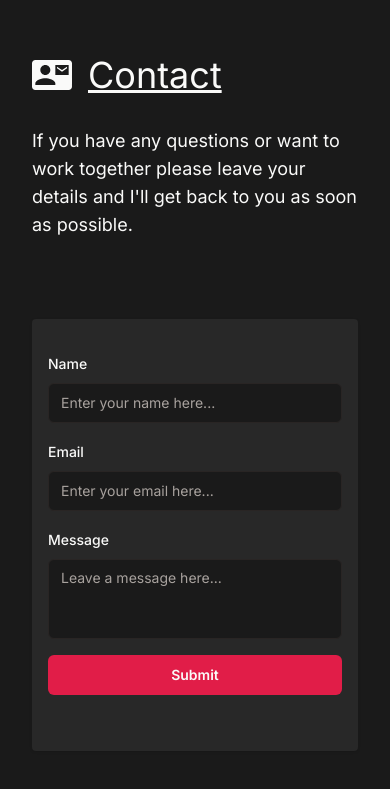
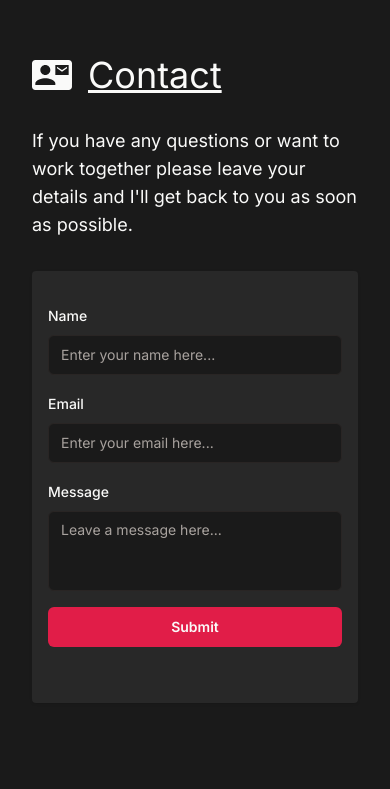
Before and after one commit to kjai139/porf, a Next.js app: page / in a window 390 px wide. Shown: the part 4310-5099 px from the top of the page. Built offline with nearby package versions, Linux system fonts and the light colour scheme; no server answers.

Commit message:
css update

```diff
--- a/src/components/cards/contact.tsx
+++ b/src/components/cards/contact.tsx
@@ -5,7 +5,7 @@ import ContactRef from "../ref/contactRef";
 export default function ContactSection() {
 
     return (
-        <div className="relative w-full flex flex-col gap-20 mw">
+        <div className="relative w-full flex flex-col sm:gap-20 gap-8 mw">
             <ContactRef></ContactRef>
             <div className="flex justify-center flex-col sm:items-center">
                 <div className="flex gap-4 mb-8 items-center">
```
